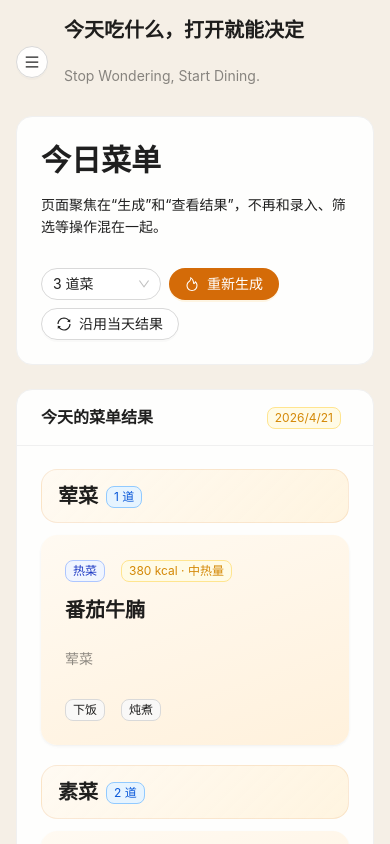
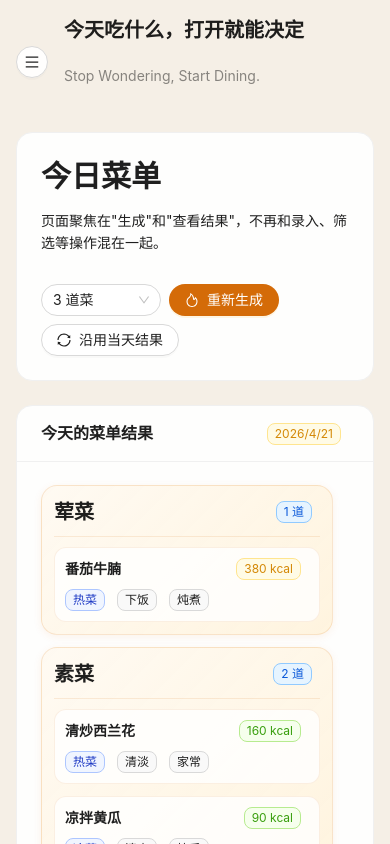
Before and after one commit to Cdream-l/LunchMaven, a React (Vite) app: page /generator in a window 390 px wide. Shown: the top 844 px of the page. Built offline with nearby package versions, Linux system fonts and the light colour scheme.

Commit message:
feat: 添加错误边界组件并优化菜单布局
refactor(GeneratorPage): 重构菜品分类展示逻辑和样式
style: 更新菜单卡片样式和响应式布局
fix(AppLayout): 修复抽屉组件样式属性弃用警告

```diff
--- a/src/App.jsx
+++ b/src/App.jsx
@@ -2,6 +2,7 @@ import { Suspense, lazy } from 'react'
 import { Spin } from 'antd'
 import { Navigate, Route, Routes } from 'react-router-dom'
 import AppLayout from './components/AppLayout'
+import ErrorBoundary from './components/ErrorBoundary'
 
 const DashboardPage = lazy(() => import('./pages/DashboardPage'))
 const GeneratorPage = lazy(() => import('./pages/GeneratorPage'))
@@ -9,6 +10,7 @@ const LibraryPage = lazy(() => import('./pages/LibraryPage'))
 
 export default function App() {
   return (
+    <ErrorBoundary>
       <Routes>
         <Route element={<AppLayout />}>
           <Route
@@ -42,5 +44,6 @@ export default function App() {
           <Route path="*" element={<Navigate to="/" replace />} />
         </Route>
       </Routes>
+    </ErrorBoundary>
   )
 }
--- a/src/components/AppLayout.jsx
+++ b/src/components/AppLayout.jsx
@@ -69,7 +69,7 @@ export default function AppLayout() {
           placement="left"
           open={drawerOpen}
           onClose={() => setDrawerOpen(false)}
-          bodyStyle={{ padding: 0 }}
+          styles={{ body: { padding: 0 } }}
         >
           {menu}
         </Drawer>
--- /dev/null
+++ b/src/components/ErrorBoundary.jsx
@@ -0,0 +1,81 @@
+import { Component } from 'react'
+import { Alert, Button, Typography } from 'antd'
+
+const { Paragraph, Title } = Typography
+
+class ErrorBoundary extends Component {
+  constructor(props) {
+    super(props)
+    this.state = { hasError: false, error: null, errorInfo: null }
+  }
+
+  static getDerivedStateFromError(error) {
+    return { hasError: true }
+  }
+
+  componentDidCatch(error, errorInfo) {
+    this.setState({
+      error: error,
+      errorInfo: errorInfo
+    })
+  }
+
+  handleReset = () => {
+    this.setState({ hasError: false, error: null, errorInfo: null })
+  }
+
+  render() {
+    if (this.state.hasError) {
+      return (
+        <div style={{
+          display: 'flex',
+          justifyContent: 'center',
+          alignItems: 'center',
+          minHeight: '100vh',
+          padding: '24px',
+          background: 'linear-gradient(135deg, #fff8ee 0%, #f4efe8 52%, #eef3f7 100%)'
+        }}>
+          <div style={{ maxWidth: '600px', width: '100%' }}>
+            <Alert
+              message="出错了"
+              description={
+                <div>
+                  <Title level={4}>页面加载出现问题</Title>
+                  <Paragraph>
+                    抱歉，页面遇到了一些技术问题。请尝试刷新页面或联系技术支持。
+                  </Paragraph>
+                  {process.env.NODE_ENV === 'development' && this.state.error && (
+                    <div style={{ marginTop: '16px' }}>
+                      <Paragraph>
+                        <strong>错误信息：</strong>
+                      </Paragraph>
+                      <pre style={{
+                        background: '#f5f5f5',
+                        padding: '12px',
+                        borderRadius: '4px',
+                        fontSize: '12px',
+                        maxHeight: '200px',
+                        overflow: 'auto'
+                      }}>
+                        {this.state.error.toString()}
+                      </pre>
+                    </div>
+                  )}
+                  <Button type="primary" onClick={this.handleReset} style={{ marginTop: '16px' }}>
+                    重试
+                  </Button>
+                </div>
+              }
+              type="error"
+              showIcon
+            />
+          </div>
+        </div>
+      )
+    }
+
+    return this.props.children
+  }
+}
+
+export default ErrorBoundary
--- a/src/pages/GeneratorPage.jsx
+++ b/src/pages/GeneratorPage.jsx
@@ -30,6 +30,18 @@ export default function GeneratorPage() {
     }, {})
   }, [dailyMenu.items])
 
+  const sortedCategories = useMemo(() => {
+    const categoryOrder = ['主食', '荤菜', '素菜', '汤', '未分类']
+    return Object.keys(groupedMenu).sort((a, b) => {
+      const indexA = categoryOrder.indexOf(a)
+      const indexB = categoryOrder.indexOf(b)
+      if (indexA === -1 && indexB === -1) return a.localeCompare(b)
+      if (indexA === -1) return 1
+      if (indexB === -1) return -1
+      return indexA - indexB
+    })
+  }, [groupedMenu])
+
   return (
     <Space direction="vertical" size={24} className="page-stack">
       <Card>
@@ -37,7 +49,7 @@ export default function GeneratorPage() {
           <Col xs={24} lg={14}>
             <Typography.Title level={2}>今日菜单</Typography.Title>
             <Typography.Paragraph>
-              页面聚焦在“生成”和“查看结果”，不再和录入、筛选等操作混在一起。
+              页面聚焦在"生成"和"查看结果"，不再和录入、筛选等操作混在一起。
             </Typography.Paragraph>
           </Col>
           <Col xs={24} lg={10}>
@@ -64,49 +76,53 @@ export default function GeneratorPage() {
         extra={<Tag color="gold">{dailyMenu.date}</Tag>}
       >
         {dailyMenu.items.length ? (
-          <Space direction="vertical" size={20} style={{ width: '100%' }}>
-            {Object.entries(groupedMenu).map(([category, dishes]) => (
-              <section key={category} className="menu-category-section">
-                <div className="menu-category-header">
-                  <Space wrap>
+          <div className="menu-layout-container">
+            <Row gutter={[16, 0]} className="menu-categories-row">
+              {sortedCategories.map((category) => {
+                const dishes = groupedMenu[category]
+                return (
+                  <Col key={category} xs={24} sm={12} md={8} lg={6} className="menu-category-col">
+                    <div className="menu-category-card">
+                      <div className="menu-category-title">
                         <Typography.Title level={4} style={{ margin: 0 }}>
                           {category}
                         </Typography.Title>
                         <Tag color="blue">{dishes.length} 道</Tag>
-                  </Space>
                       </div>
-
-                <Row gutter={[16, 16]}>
+                      <div className="menu-dishes-list">
                         {dishes.map((dish) => {
                           const caloriesMeta = getCaloriesLevelMeta(dish.calories)
 
                           return (
-                      <Col xs={24} md={12} xl={8} key={dish.id}>
-                        <Card className="menu-result-card" bordered={false}>
-                          <Space wrap>
-                            <Tag color="geekblue">{dish.servingTemperature || '待定温度'}</Tag>
-                            <Tag color={caloriesMeta.color}>
-                              {dish.calories} kcal · {caloriesMeta.label}
+                            <div key={dish.id} className="menu-dish-item">
+                              <div className="dish-info-header">
+                                <Typography.Text strong className="dish-name-text">{dish.name}</Typography.Text>
+                                <Tag color={caloriesMeta.color} size="small">
+                                  {dish.calories} kcal
                                 </Tag>
-                            {caloriesMeta.label === '高热量' ? <Tag color="volcano">高热量提醒</Tag> : null}
-                          </Space>
-                          <Typography.Title level={4}>{dish.name}</Typography.Title>
-                          <Typography.Paragraph type="secondary">{dish.category}</Typography.Paragraph>
-                          <Space wrap>
-                            {dish.tags.length ? (
-                              dish.tags.map((tag) => <Tag key={`${dish.id}-${tag}`}>{tag}</Tag>)
+                              </div>
+                              <div className="dish-details">
+                                <Space size={4} wrap>
+                                  <Tag color="geekblue" size="small">{dish.servingTemperature || '待定温度'}</Tag>
+                                  {dish.tags && dish.tags.length ? (
+                                    dish.tags.map((tag) => (
+                                      <Tag key={`${dish.id}-${tag}`} size="small">{tag}</Tag>
+                                    ))
                                   ) : (
-                              <Tag>待补充标签</Tag>
+                                    <Tag size="small">待补充标签</Tag>
                                   )}
                                 </Space>
-                        </Card>
+                              </div>
+                            </div>
+                          )
+                        })}
+                      </div>
+                    </div>
                   </Col>
                 )
               })}
             </Row>
-              </section>
-            ))}
-          </Space>
+          </div>
         ) : (
           <Empty description="还没有可生成的菜品，先去菜品库添加内容吧" />
         )}
--- a/src/styles.css
+++ b/src/styles.css
@@ -64,7 +64,10 @@ body {
 
 .page-stack {
   display: flex;
+  flex-direction: column;
+  gap: 24px;
   width: 100%;
+  padding: 24px 0;
 }
 
 .page-loading {
@@ -115,28 +118,174 @@ body {
 }
 
 .menu-result-card {
-  min-height: 190px;
+  min-height: 200px;
   background: linear-gradient(160deg, #fffaf2, #fff1dc) !important;
-  box-shadow: inset 0 0 0 1px rgba(212, 107, 8, 0.08);
+  box-shadow: inset 0 0 0 1px rgba(212, 107, 8, 0.08), 0 4px 12px rgba(212, 107, 8, 0.1) !important;
+  transition: all 0.3s ease !important;
 }
 
-.menu-category-section {
-  width: 100%;
-}
-
-.menu-category-header {
-  margin-bottom: 12px;
-  padding: 12px 16px;
-  border: 1px solid rgba(212, 107, 8, 0.12);
-  border-radius: 16px;
-  background: linear-gradient(135deg, rgba(255, 250, 242, 0.96), rgba(255, 243, 220, 0.88));
+.menu-result-card:hover {
+  box-shadow: inset 0 0 0 1px rgba(212, 107, 8, 0.12), 0 6px 16px rgba(212, 107, 8, 0.15) !important;
+  transform: translateY(-2px) !important;
 }
 
 .menu-result-card .ant-card-body {
   display: flex;
   flex-direction: column;
-  gap: 14px;
+  gap: 12px;
+  padding: 20px !important;
 }
+
+.dish-card-content {
+  display: flex;
+  flex-direction: column;
+  gap: 12px;
+  height: 100%;
+}
+
+.dish-card-header {
+  display: flex;
+  flex-direction: column;
+  gap: 8px;
+}
+
+.dish-name {
+  margin: 0 !important;
+  font-size: 18px !important;
+  font-weight: 600 !important;
+  color: #1f1f1f !important;
+  line-height: 1.3 !important;
+}
+
+.dish-card-info {
+  margin: 4px 0;
+}
+
+.calories-tag {
+  font-size: 13px !important;
+  padding: 4px 12px !important;
+  border-radius: 12px !important;
+}
+
+.dish-card-footer {
+  margin-top: auto;
+}
+
+.dish-tags {
+  flex-wrap: wrap;
+  gap: 6px !important;
+}
+
+.dish-tags .ant-tag {
+  font-size: 12px !important;
+  padding: 2px 8px !important;
+  border-radius: 10px !important;
+}
+
+.menu-layout-container {
+  width: 100%;
+}
+
+.menu-categories-row {
+  display: flex;
+  flex-wrap: wrap;
+  width: 100%;
+}
+
+.menu-category-col {
+  margin-bottom: 16px;
+}
+
+.menu-category-card {
+  background: linear-gradient(135deg, rgba(255, 250, 242, 0.98), rgba(255, 243, 220, 0.92));
+  border: 1px solid rgba(212, 107, 8, 0.15);
+  border-radius: 16px;
+  padding: 16px;
+  box-shadow: 0 2px 8px rgba(212, 107, 8, 0.08);
+  height: 100%;
+  display: flex;
+  flex-direction: column;
+}
+
+.menu-category-title {
+  display: flex;
+  justify-content: space-between;
+  align-items: center;
+  padding-bottom: 12px;
+  border-bottom: 1px solid rgba(212, 107, 8, 0.12);
+  margin-bottom: 12px;
+}
+
+.menu-dishes-list {
+  display: flex;
+  flex-direction: column;
+  gap: 12px;
+  flex: 1;
+}
+
+.menu-dish-item {
+  background: rgba(255, 255, 255, 0.8);
+  border: 1px solid rgba(212, 107, 8, 0.1);
+  border-radius: 12px;
+  padding: 12px;
+  transition: all 0.2s ease;
+}
+
+.menu-dish-item:hover {
+  background: rgba(255, 255, 255, 0.95);
+  border-color: rgba(212, 107, 8, 0.2);
+  box-shadow: 0 2px 8px rgba(212, 107, 8, 0.1);
+  transform: translateY(-2px);
+}
+
+.dish-info-header {
+  display: flex;
+  justify-content: space-between;
+  align-items: center;
+  margin-bottom: 8px;
+}
+
+.dish-name-text {
+  font-size: 15px;
+  font-weight: 600;
+  color: #1f1f1f;
+  flex: 1;
+  margin-right: 8px;
+}
+
+.dish-details {
+  display: flex;
+  align-items: center;
+}
+
+.menu-category-section {
+  width: 100%;
+  margin-bottom: 24px;
+}
+
+.menu-category-header {
+  margin-bottom: 16px;
+  padding: 16px 20px;
+  border: 1px solid rgba(212, 107, 8, 0.15);
+  border-radius: 20px;
+  background: linear-gradient(135deg, rgba(255, 250, 242, 0.98), rgba(255, 243, 220, 0.92));
+  box-shadow: 0 2px 8px rgba(212, 107, 8, 0.08);
+  transition: all 0.3s ease;
+}
+
+.menu-category-header:hover {
+  box-shadow: 0 4px 12px rgba(212, 107, 8, 0.12);
+  transform: translateY(-1px);
+}
+
+.category-icon {
+  font-size: 28px;
+  margin-right: 12px;
+  line-height: 1;
+  display: inline-block;
+}
+
+
 
 @media (max-width: 767px) {
   .app-header {
@@ -147,7 +296,54 @@ body {
     padding: 0 16px 16px;
   }
 
+  .page-stack {
+    padding: 16px 0;
+    gap: 16px;
+  }
+
   .generator-actions {
     justify-content: flex-start;
   }
+
+  .menu-categories-row {
+    flex-direction: column;
+    gap: 12px;
+  }
+
+  .menu-category-col {
+    margin-bottom: 12px;
+  }
+
+  .menu-category-card {
+    padding: 12px;
+  }
+
+  .menu-category-title {
+    padding-bottom: 10px;
+    margin-bottom: 10px;
+  }
+
+  .menu-dish-item {
+    padding: 10px;
+  }
+
+  .dish-name-text {
+    font-size: 14px;
+  }
 }
+
+@media (min-width: 768px) and (max-width: 991px) {
+  .menu-categories-row {
+    gap: 12px;
+  }
+
+  .menu-category-col {
+    margin-bottom: 12px;
+  }
+}
+
+@media (min-width: 992px) and (max-width: 1199px) {
+  .menu-categories-row {
+    gap: 16px;
+  }
+}
```
Lines whose indentation alone changed are shown as unchanged.
